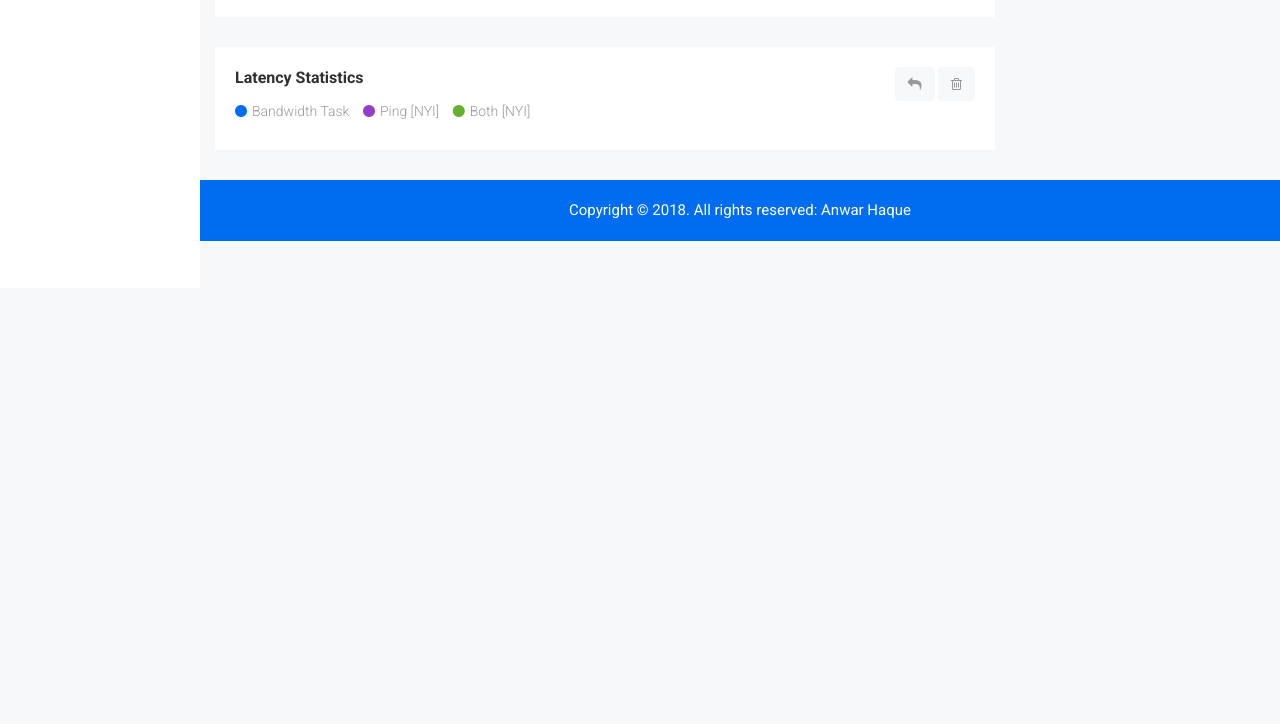
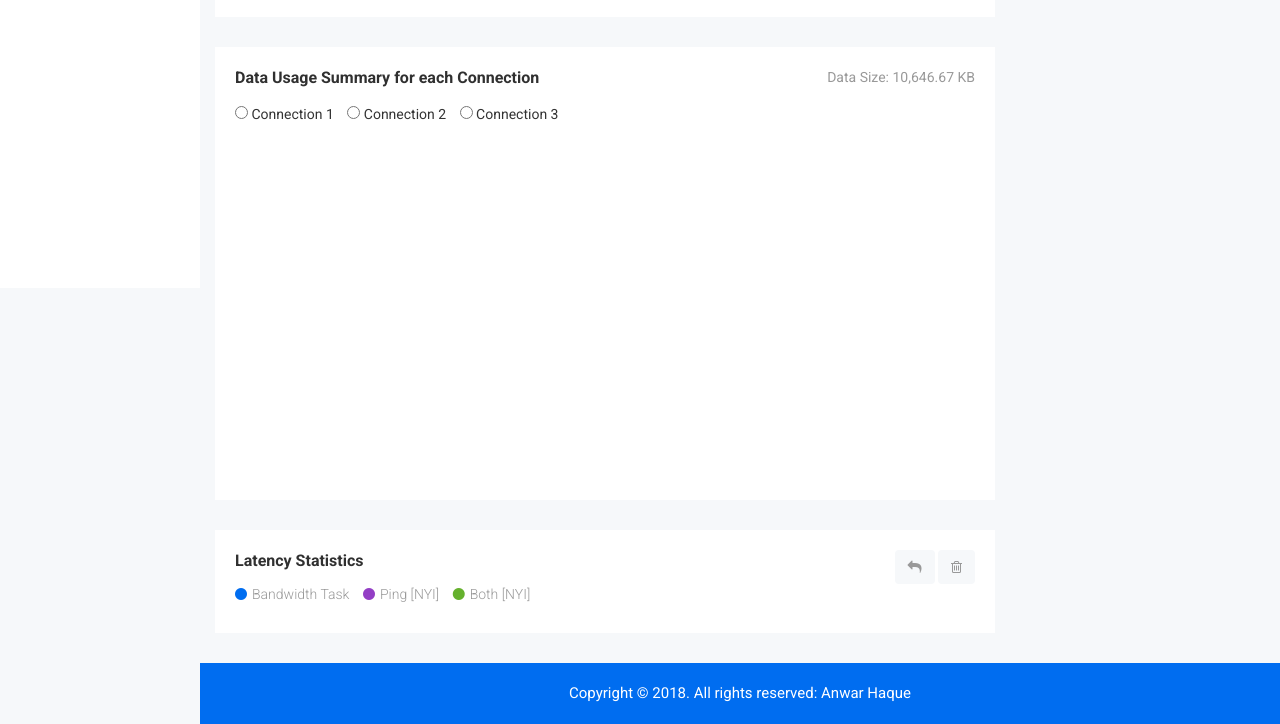
Before and after one commit to razebyte/fusing-connections-analyzer, a plain HTML site: page UI/index.html in a window 1280 px wide. Shown: the part 512-1236 px from the top of the page. Before the commit the page ends 800 px from the top, so only its background shows below. Drawn offline with nearby package versions, Linux system fonts and the light colour scheme; no server answers; files whose address does not match are found by name.

Commit message:
added radio buttons and graphs for each connection

```diff
--- a/UI/index.html
+++ b/UI/index.html
@@ -206,6 +206,55 @@
                 <div class="row">
                   <div class="col-lg-6 col-md-6 col-sm-6 col-xs-12">
                     <div class="caption pro-sl-hd">
+                      <span class="caption-subject"><b>Data Usage Summary for each Connection </b></span>
+                    </div>
+                  </div>
+                  <div class="col-lg-6 col-md-6 col-sm-6 col-xs-12">
+                    <div class="actions graph-rp graph-rp-dl">
+                      <p>Data Size: 10,646.67 KB</p>
+                    </div>
+                  </div>
+                </div>
+              </div>
+              <ul class="list-inline cus-product-sl-rp">
+                <li>
+
+                    <input type="radio" id="1st Graph" name="chkPassPort" onclick="setfirstConnectionGraph()"> Connection 1
+                </li>
+                <li>
+                    <input type="radio" id="2nd Graph" name="chkPassPort" onclick="setSecondConnectionGraph()"> Connection 2
+                </li>
+                <li>
+                    <input type="radio" id="2nd Graph" name="chkPassPort" onclick="setthirdConnectionGraph()"> Connection 3
+                </li
+
+              </ul>
+              <div id="firstConnectionGraph" style="height: 356px;"></div>
+            </div>
+          </div>
+
+        </div>
+      </div>
+    </div>
+
+
+
+
+
+
+
+
+
+
+    <div class="product-sales-area mg-tb-30">
+      <div class="container-fluid">
+        <div class="row">
+          <div class="col-lg-9 col-md-12 col-sm-12 col-xs-12">
+            <div class="product-sales-chart">
+              <div class="portlet-title">
+                <div class="row">
+                  <div class="col-lg-6 col-md-6 col-sm-6 col-xs-12">
+                    <div class="caption pro-sl-hd">
                       <span class="caption-subject"><b>Latency Statistics</b></span>
                     </div>
                   </div>
--- a/UI/js/morrisjs/morris-active.js
+++ b/UI/js/morrisjs/morris-active.js
@@ -5,9 +5,10 @@
  */
 
 var urlToJsonDb = "https://raw.githubusercontent.com/razebyte/fusing-connections-analyzer/master/task/results.database.json";
-
+var connections;
+var bandwidthTaskMetrics;
 $.getJSON(urlToJsonDb, function(data) {
-	var bandwidthTaskMetrics = [
+	bandwidthTaskMetrics = [
 		'latency',
 		'dataSizeKB',
 		'avgThroughput',
@@ -15,7 +16,7 @@ $.getJSON(urlToJsonDb, function(data) {
 		'minThroughput'
 	];
 
-	var connections = Object.keys(data);
+	 connections = Object.keys(data);
 
 	var allDates = [].concat.apply([],connections.map(function(c) { return Object.keys(data[c]) }));
 
@@ -41,6 +42,7 @@ $.getJSON(urlToJsonDb, function(data) {
 		bandwidthTaskMetricResults.avgThroughput,
 		connections
 	);
+
 	setBottomGraph();
 });
 
@@ -87,6 +89,88 @@ var setTopGraph = function( incomingData, connectionLabels ) {
 		}
 	);
 }
+
+var setfirstConnectionGraph = function() {
+	Morris.Line(
+		{
+			// Required Fields
+			element: 'firstConnectionGraph',
+			data: bandwidthTaskMetricResults.avgThroughput,
+			xkey: 'period',
+			xlabels: '30sec',
+			ykeys: ['item1'],
+			labels: connections,
+
+			// Styling
+			pointSize: 1,
+			fillOpacity: 0.80,
+			pointStrokeColors: ['#FF0000', '#00FF00', '#0000FF'],
+			lineColors: ['#FF0000', '#00FF00', '#0000FF'],
+			gridLineColor: '#e0e0e0',
+			lineWidth: 1,
+			hideHover: 'auto',
+			parseTime: true,
+			resize: true,
+			smooth: true
+		}
+	);
+}
+
+
+var setSecondConnectionGraph = function() {
+	Morris.Line(
+		{
+			// Required Fields
+			element: 'firstConnectionGraph',
+			data: bandwidthTaskMetricResults.avgThroughput,
+			xkey: 'period',
+			xlabels: '30sec',
+			ykeys: ['item2'],
+			labels: connections,
+
+			// Styling
+			pointSize: 1,
+			fillOpacity: 0.80,
+			pointStrokeColors: ['#FF0000', '#00FF00', '#0000FF'],
+			lineColors: ['#FF0000', '#00FF00', '#0000FF'],
+			gridLineColor: '#e0e0e0',
+			lineWidth: 1,
+			hideHover: 'auto',
+			parseTime: true,
+			resize: true,
+			smooth: true
+		}
+	);
+}
+
+
+var setthirdConnectionGraph = function() {
+	Morris.Line(
+		{
+			// Required Fields
+			element: 'ThirdConnectionGraph',
+			data: bandwidthTaskMetricResults.avgThroughput,
+			xkey: 'period',
+			xlabels: '30sec',
+			ykeys: ['item3'],
+			labels: connections,
+
+			// Styling
+			pointSize: 1,
+			fillOpacity: 0.80,
+			pointStrokeColors: ['#FF0000', '#00FF00', '#0000FF'],
+			lineColors: ['#FF0000', '#00FF00', '#0000FF'],
+			gridLineColor: '#e0e0e0',
+			lineWidth: 1,
+			hideHover: 'auto',
+			parseTime: true,
+			resize: true,
+			smooth: true
+		}
+	);
+}
+
+
 
 var setBottomGraph = function() {
 	var data = [
```
Also changed, not shown: 2 other files.
